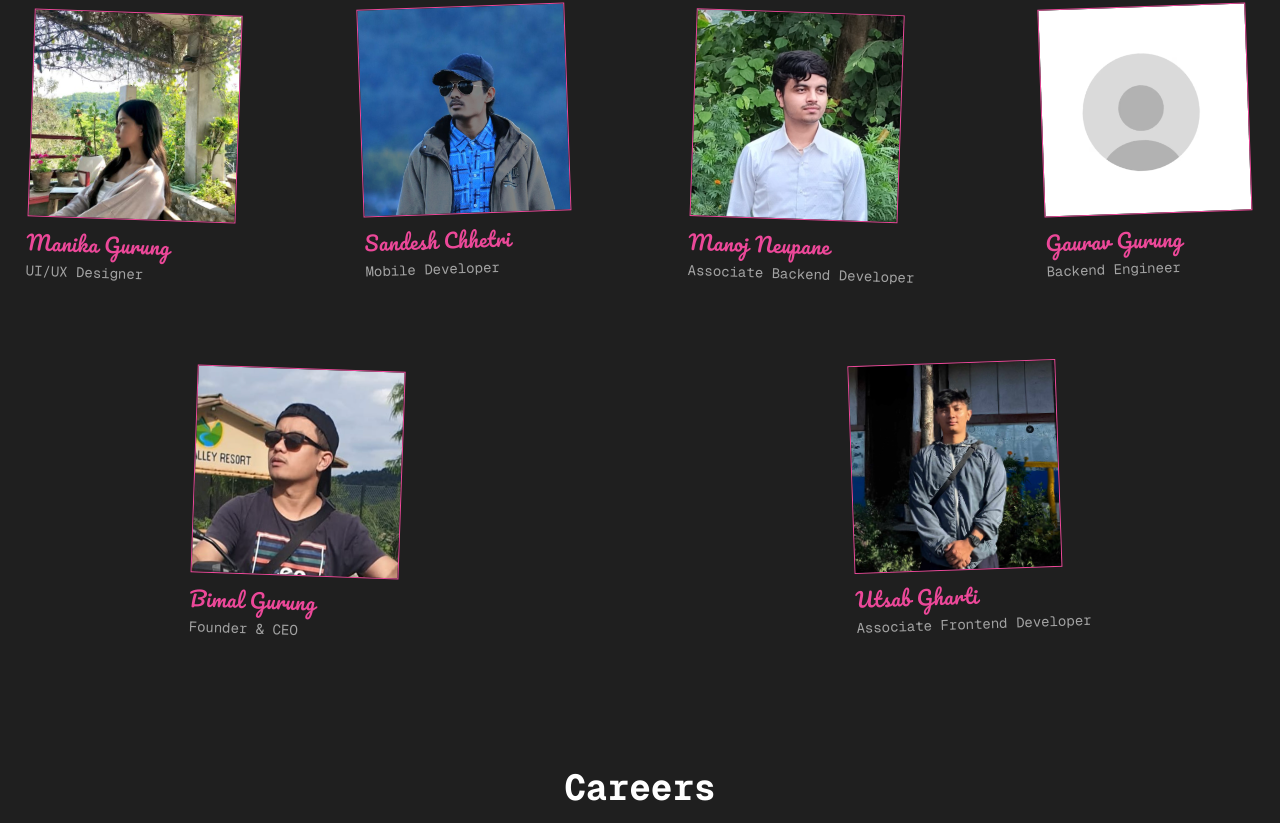
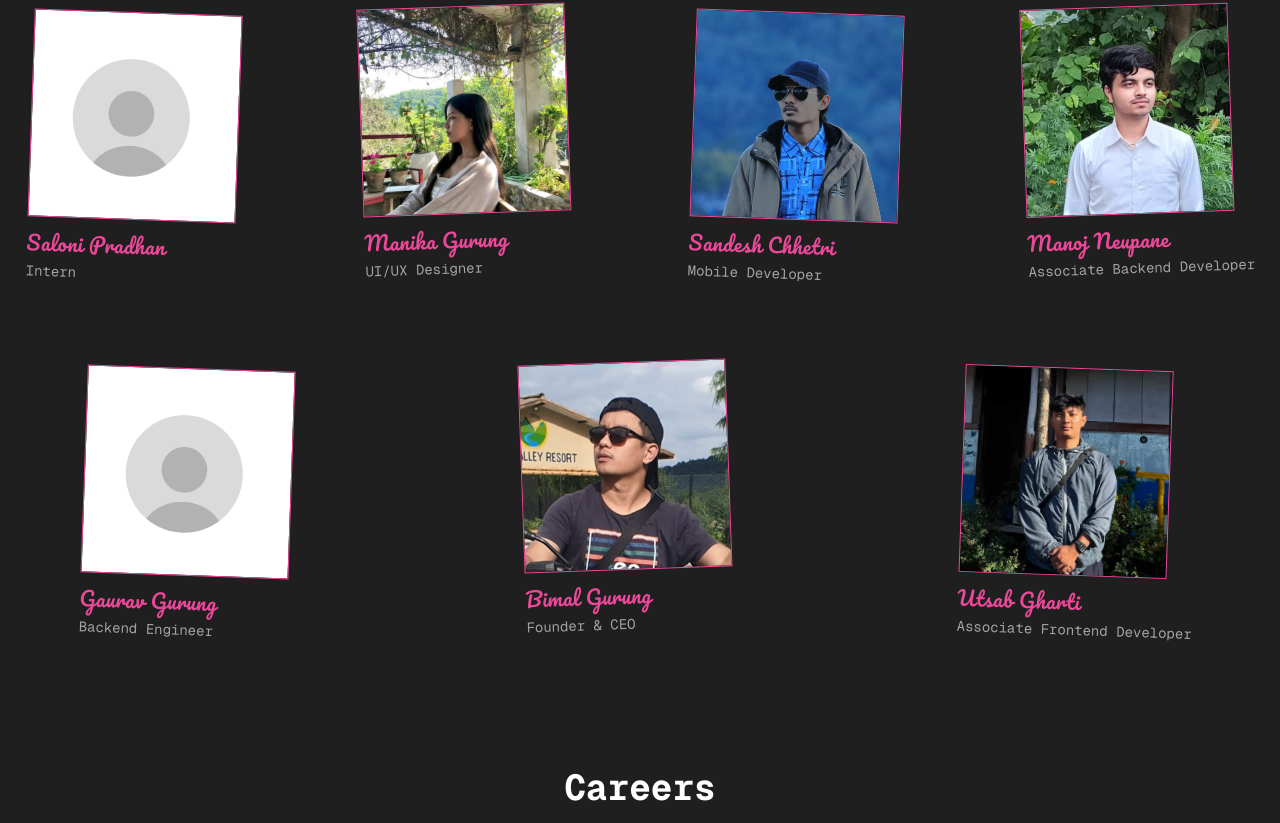
Before and after one commit to bimalgrg519/yetinepal, a Next.js app: page / in a window 1280 px wide. Shown: the part 2841-3664 px from the top of the page. Built offline with nearby package versions, Linux system fonts and the light colour scheme.

Commit message:
refactor: add Saloni Pradhan as an intern in MembersSection

```diff
--- a/src/components/MembersSection.tsx
+++ b/src/components/MembersSection.tsx
@@ -21,6 +21,7 @@ const members: Member[] = [
   },
   { name: "Sawan Gurung", role: "DevOps Engineer", src: "/team/sawan.JPG" },
   { name: "Akriti Gurung", role: "Intern", src: "/team/akriti.jpg" },
+  { name: "Saloni Pradhan", role: "Intern", src: "" },
   { name: "Manika Gurung", role: "UI/UX Designer", src: "/team/manika.jpg" },
   {
     name: "Sandesh Chhetri",
```
